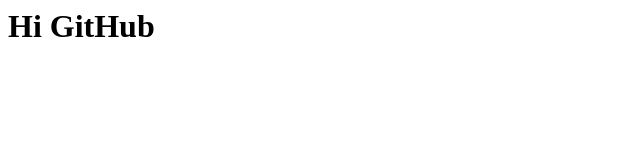
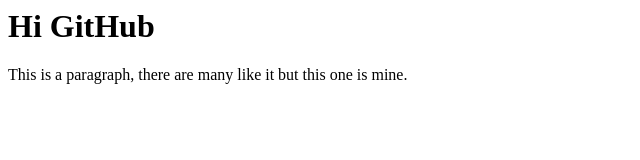
Before and after one commit to groovybanana/cautious-goggles, a plain HTML site: page index.html in a window 1280 px wide. Shown: the whole page, without its empty margins (0-640 px from the left). Drawn offline with Linux system fonts and the light colour scheme.

Commit message:
added some text to index.hmtl

```diff
--- a/index.html
+++ b/index.html
@@ -1 +1,3 @@
 <h1>Hi GitHub</h1>
+
+<p>This is a paragraph, there are many like it but this one is mine.</p>
```
